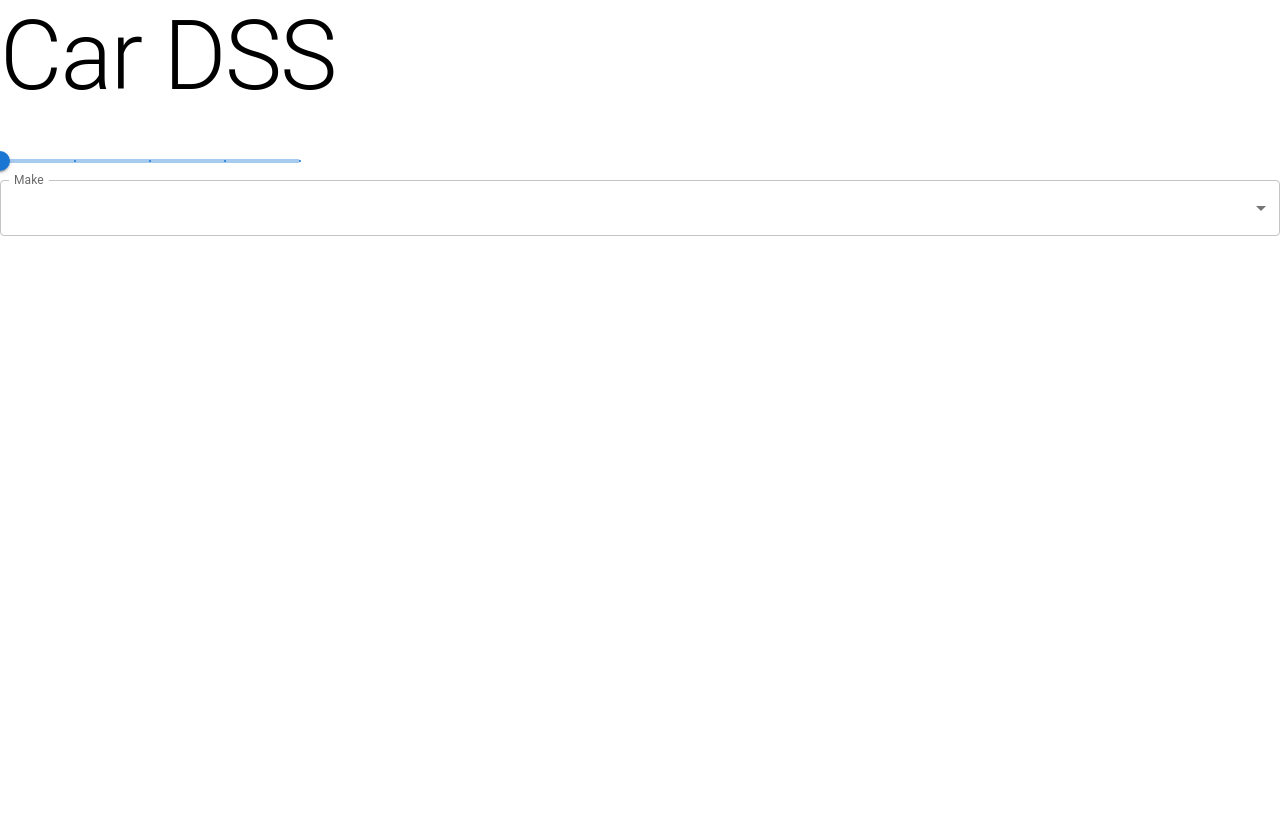
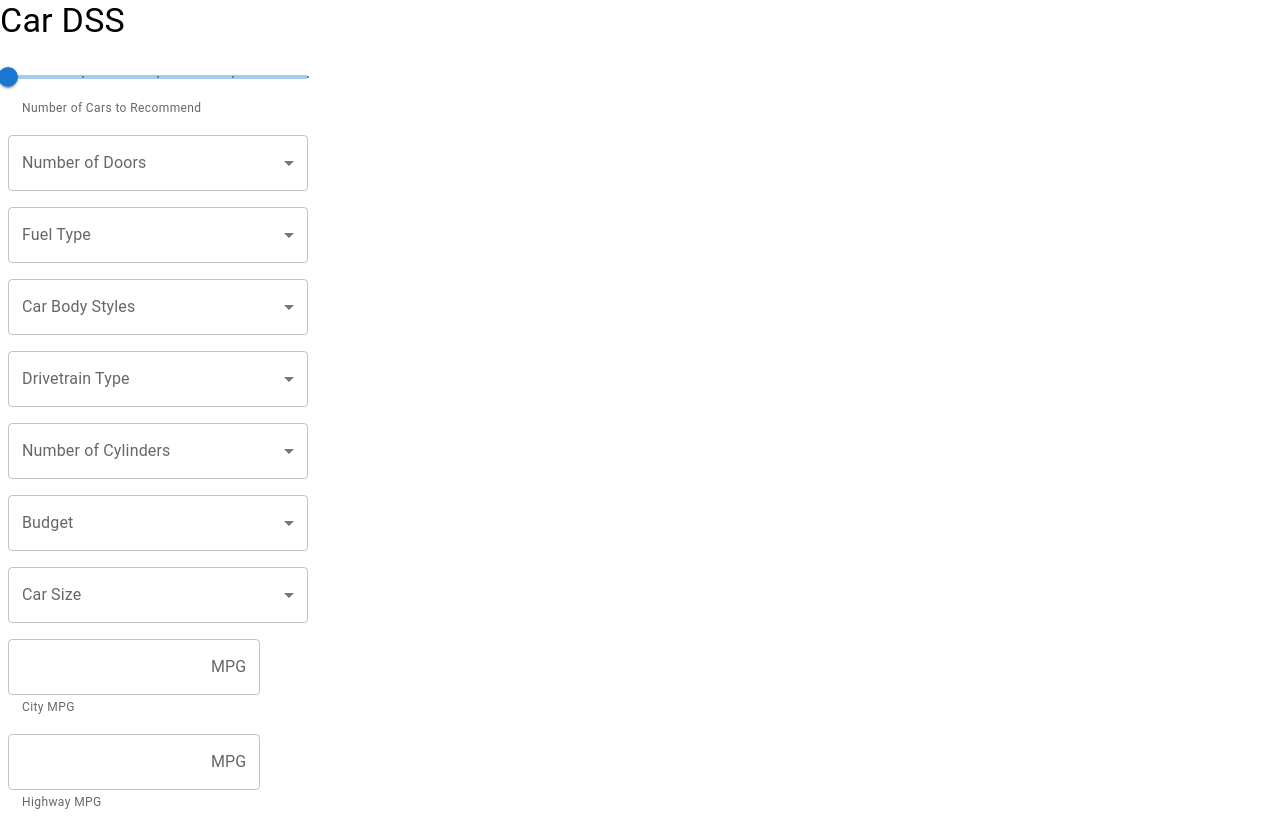
Before and after one commit to SaifA21/Used-Car-Decision-Support-System, a React (Create React App) app in the folder car-dss/: page / in a window 1280 px wide. Before the commit the page ends 800 px from the top, so only its background shows below. Built offline with nearby package versions, Linux system fonts and the light colour scheme.

Commit message:
frontend started

```diff
--- a/car-dss/src/App.js
+++ b/car-dss/src/App.js
@@ -3,17 +3,47 @@ import './App.css';
 import Slider from './Components/CarCountSlider';
 import { Typography } from '@mui/material';
 import Dropdown from './Components/Dropdown';
+import Multiselect from './Components/Multiselect'
+import IntegerInput from './Components/IntegerInput'
+import * as React from 'react'
 
 function App() {
+  const [selectedDoors, setselectedDoors] = React.useState("")
+  const [selectedFuel, setselectedFuel] = React.useState("")
+  const [selectedBody, setselectedBody] = React.useState("")
+  const [selectedDrivetrain, setselectedDrivetrain] = React.useState("")
+  const [selectedCylinders, setselectedCylinders] = React.useState("")
+  const [selectedBudget, setselectedBudget] = React.useState("")
+  const [selectedCarsize, setselectedCarsize] = React.useState("")
+  const [cityMpg, setCityMpg] = React.useState("")
+  const [hwyMpg, setHwyMpg] = React.useState("")
+
+  const doors = ["two", "four"]
+  const fuels = ["gas", "diesel"]
+  const bodyStyles = ["convertible", "hatchback", "sedan", "wagon"]
+  const drivetrain = ["fwd", "rwd", "4wd"]
+  const cylinders = ["two", "three", "four", "five", "six", "eight"]
+  const budgets = ["5000-10000", "10000-15000", "15000-20000", "20000-25000", "25000-30000", "30000+"]
+  const sizes = ["Smaller", "Medium", "Larger"]
   return (
     <div>
-      <Typography variant="h1" gutterBottom>
+      <Typography variant="h4" gutterBottom>
         Car DSS
       </Typography>
 
       <Slider></Slider>
 
-      <Dropdown></Dropdown>
+      <Multiselect label="Number of Doors" options={doors} handle={setselectedDoors}></Multiselect>
+      <Multiselect label="Fuel Type" options={fuels} handle={setselectedFuel}></Multiselect>
+      <Multiselect label="Car Body Styles" options={bodyStyles} handle={setselectedBody}></Multiselect>
+      <Multiselect label="Drivetrain Type" options={drivetrain} handle={setselectedDrivetrain}></Multiselect>
+      <Multiselect label="Number of Cylinders" options={cylinders}handle={setselectedCylinders}></Multiselect>
+      <Multiselect label="Budget" options={budgets} handle={setselectedBudget}></Multiselect>
+      <Multiselect label="Car Size" options={sizes} handle={setselectedCarsize}></Multiselect>
+      <IntegerInput label="City MPG" handle={setCityMpg}></IntegerInput>
+      <IntegerInput label="Highway MPG" handle={setHwyMpg}></IntegerInput>
+
+
     </div>
   );
 }
--- a/car-dss/src/Components/CarCountSlider.js
+++ b/car-dss/src/Components/CarCountSlider.js
@@ -2,6 +2,8 @@ import * as React from 'react';
 import Box from '@mui/material/Box';
 import Typography from '@mui/material/Typography';
 import Slider from '@mui/material/Slider';
+import FormHelperText from '@mui/material/FormHelperText';
+import FormControl from '@mui/material/FormControl';
 
 
   function valuetext(value) {
@@ -18,6 +20,7 @@ export default function CarCountSlider() {
   };
 
   return (
+    <FormControl sx={{ m: 1, width: '25ch' }} variant="outlined">
     <Box sx={{ width: 300 }}>
       <Slider
         aria-label="Small steps"
@@ -28,7 +31,10 @@ export default function CarCountSlider() {
         min={1}
         max={5}
         valueLabelDisplay="auto"
+        helperText="Number of Cars to Recommend"
       />
     </Box>
+    <FormHelperText id="outlined-weight-helper-text">Number of Cars to Recommend</FormHelperText>
+    </FormControl>
   );
 }
--- /dev/null
+++ b/car-dss/src/Components/IntegerInput.js
@@ -0,0 +1,32 @@
+import * as React from 'react';
+import Box from '@mui/material/Box';
+import IconButton from '@mui/material/IconButton';
+import Input from '@mui/material/Input';
+import FilledInput from '@mui/material/FilledInput';
+import OutlinedInput from '@mui/material/OutlinedInput';
+import InputLabel from '@mui/material/InputLabel';
+import InputAdornment from '@mui/material/InputAdornment';
+import FormHelperText from '@mui/material/FormHelperText';
+import FormControl from '@mui/material/FormControl';
+import TextField from '@mui/material/TextField';
+
+
+export default function IntegerInput(props) {
+
+  return(
+    <div>
+        <FormControl sx={{ m: 1, width: '25ch' }} variant="outlined">
+          <OutlinedInput
+            id="outlined-adornment-weight"
+            endAdornment={<InputAdornment position="end">MPG</InputAdornment>}
+            aria-describedby="outlined-weight-helper-text"
+            inputProps={{
+              'aria-label': 'weight',
+            }}
+            onChange={(event)=>{props.handle(event.target.value)}}
+          />
+          <FormHelperText id="outlined-weight-helper-text">{props.label}</FormHelperText>
+        </FormControl>
+    </div>
+  )
+}
--- /dev/null
+++ b/car-dss/src/Components/Multiselect.js
@@ -0,0 +1,75 @@
+import * as React from 'react';
+import Box from '@mui/material/Box';
+import InputLabel from '@mui/material/InputLabel';
+import MenuItem from '@mui/material/MenuItem';
+import FormControl from '@mui/material/FormControl';
+import Select from '@mui/material/Select';
+import OutlinedInput from '@mui/material/OutlinedInput';
+import Checkbox from '@mui/material/Checkbox';
+import ListItemText from '@mui/material/ListItemText';
+import { useTheme } from '@mui/material/styles';
+
+const ITEM_HEIGHT = 48;
+const ITEM_PADDING_TOP = 8;
+const MenuProps = {
+    PaperProps: {
+      style: {
+        maxHeight: ITEM_HEIGHT * 4.5 + ITEM_PADDING_TOP,
+        width: 250,
+      },
+    },
+  };
+
+
+function getStyles(name, selectedOptions, theme) {
+    return {
+      fontWeight:
+      selectedOptions.indexOf(name) === -1
+          ? theme.typography.fontWeightRegular
+          : theme.typography.fontWeightMedium,
+    };
+}
+
+export default function Multiselect(props) {
+  const theme = useTheme();
+  const [selectedOptions, setSelectedOptions] = React.useState([]);
+
+
+  const handleChange = (event) => {
+    const {
+      target: { value },
+    } = event;
+    props.handle(
+      // On autofill we get a stringified value.
+      typeof value === 'string' ? value.split(',') : value,
+    );
+  };
+
+
+  return (
+    <div>
+      <FormControl sx={{ m: 1, width: 300 }}>
+        <InputLabel id="demo-multiple-name-label">{props.label}</InputLabel>
+        <Select
+          labelId="demo-multiple-name-label"
+          id="demo-multiple-name"
+          multiple
+          value={selectedOptions}
+          onChange={handleChange}
+          MenuProps={MenuProps}
+          input={<OutlinedInput label="Name" />}
+        >
+          {props.options.map((option) => (
+            <MenuItem
+              key={option}
+              value={option}
+              style={getStyles(option, selectedOptions, theme)}
+            >
+              {option}
+            </MenuItem>
+          ))}
+        </Select>
+      </FormControl>
+    </div>
+  );
+}
```
